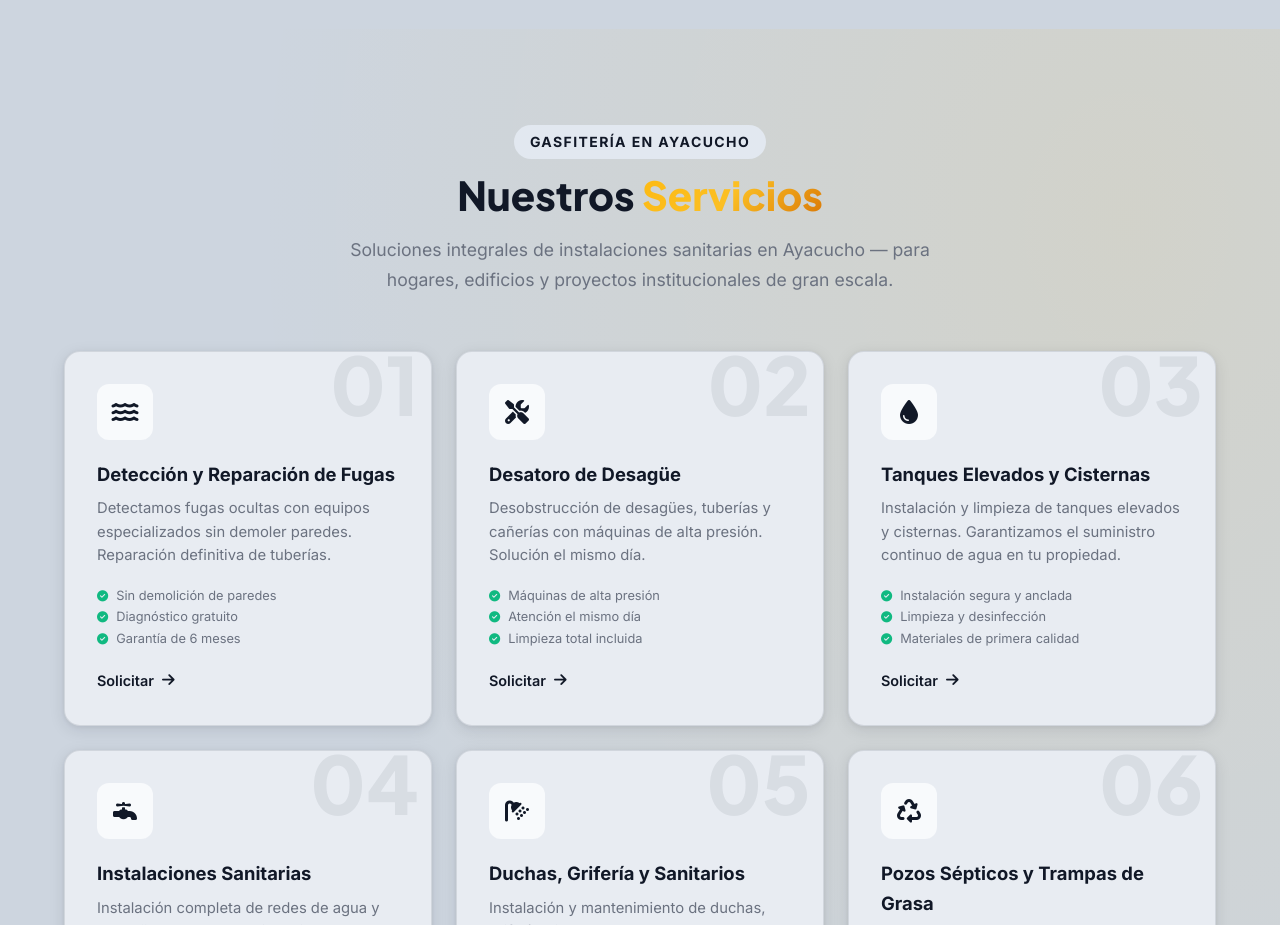
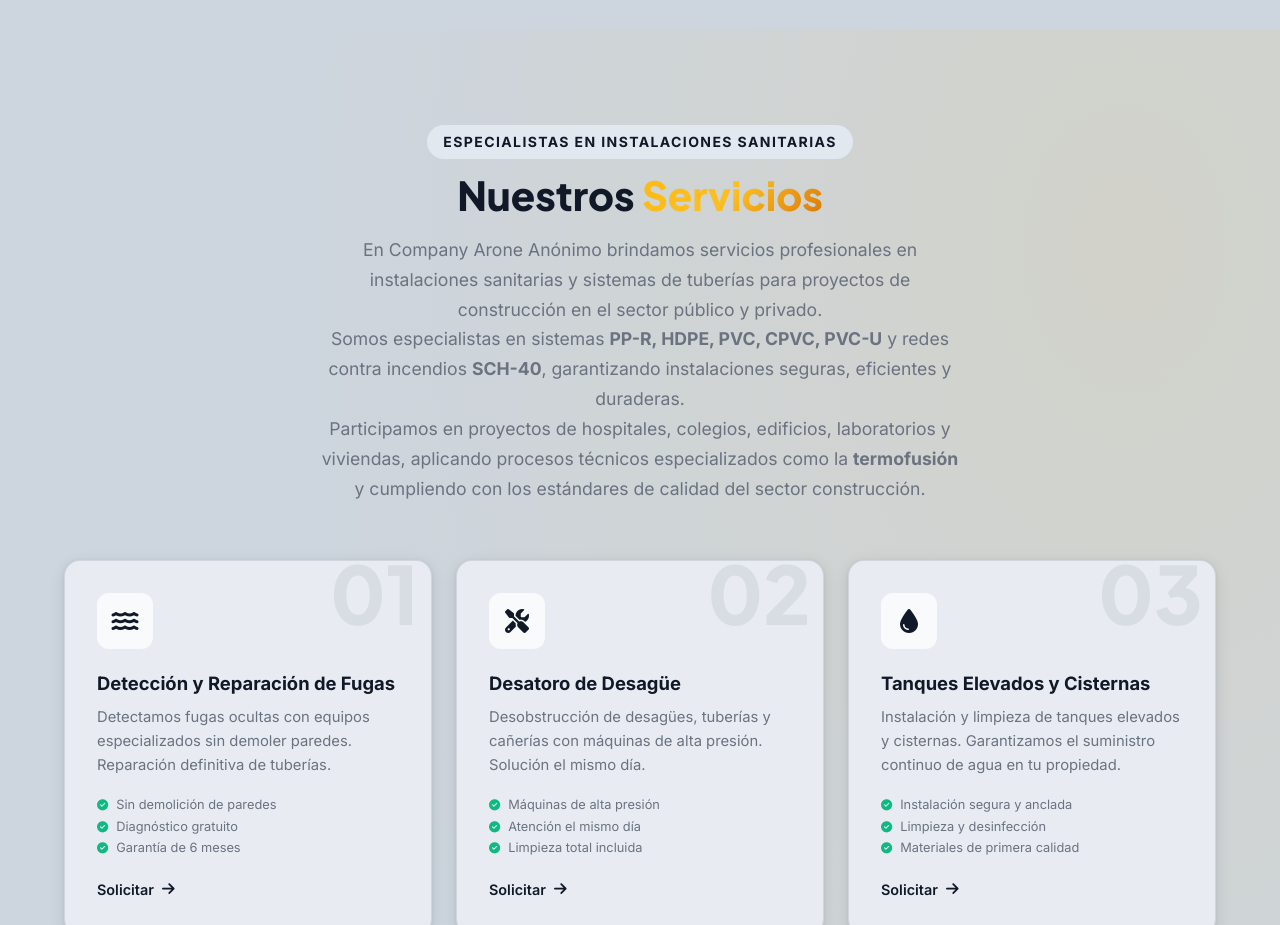
Before and after one commit to Jonas85Puma/Company_Arone_Anonimo, a plain HTML site: page index.html in a window 1280 px wide. Shown: the part 901-1826 px from the top of the page. Drawn offline with Linux system fonts and the light colour scheme.

Commit message:
feat: update services section with enhanced descriptions and new subtitle for clarity

```diff
--- a/index.html
+++ b/index.html
@@ -232,9 +232,11 @@
         <section class="services section" id="servicios">
             <div class="container">
                 <div class="section__header">
-                    <span class="section__subtitle">Gasfitería en Ayacucho</span>
+                    <span class="section__subtitle">Especialistas en Instalaciones Sanitarias</span>
                     <h2 class="section__title">Nuestros <span class="text-gradient">Servicios</span></h2>
-                    <p class="section__description">Soluciones integrales de instalaciones sanitarias en Ayacucho — para hogares, edificios y proyectos institucionales de gran escala.</p>
+                    <p class="section__description">En Company Arone Anónimo brindamos servicios profesionales en instalaciones sanitarias y sistemas de tuberías para proyectos de construcción en el sector público y privado.</p>
+                    <p class="section__description">Somos especialistas en sistemas <strong>PP-R, HDPE, PVC, CPVC, PVC-U</strong> y redes contra incendios <strong>SCH-40</strong>, garantizando instalaciones seguras, eficientes y duraderas.</p>
+                    <p class="section__description">Participamos en proyectos de hospitales, colegios, edificios, laboratorios y viviendas, aplicando procesos técnicos especializados como la <strong>termofusión</strong> y cumpliendo con los estándares de calidad del sector construcción.</p>
                 </div>
 
                 <div class="services__grid">
```
